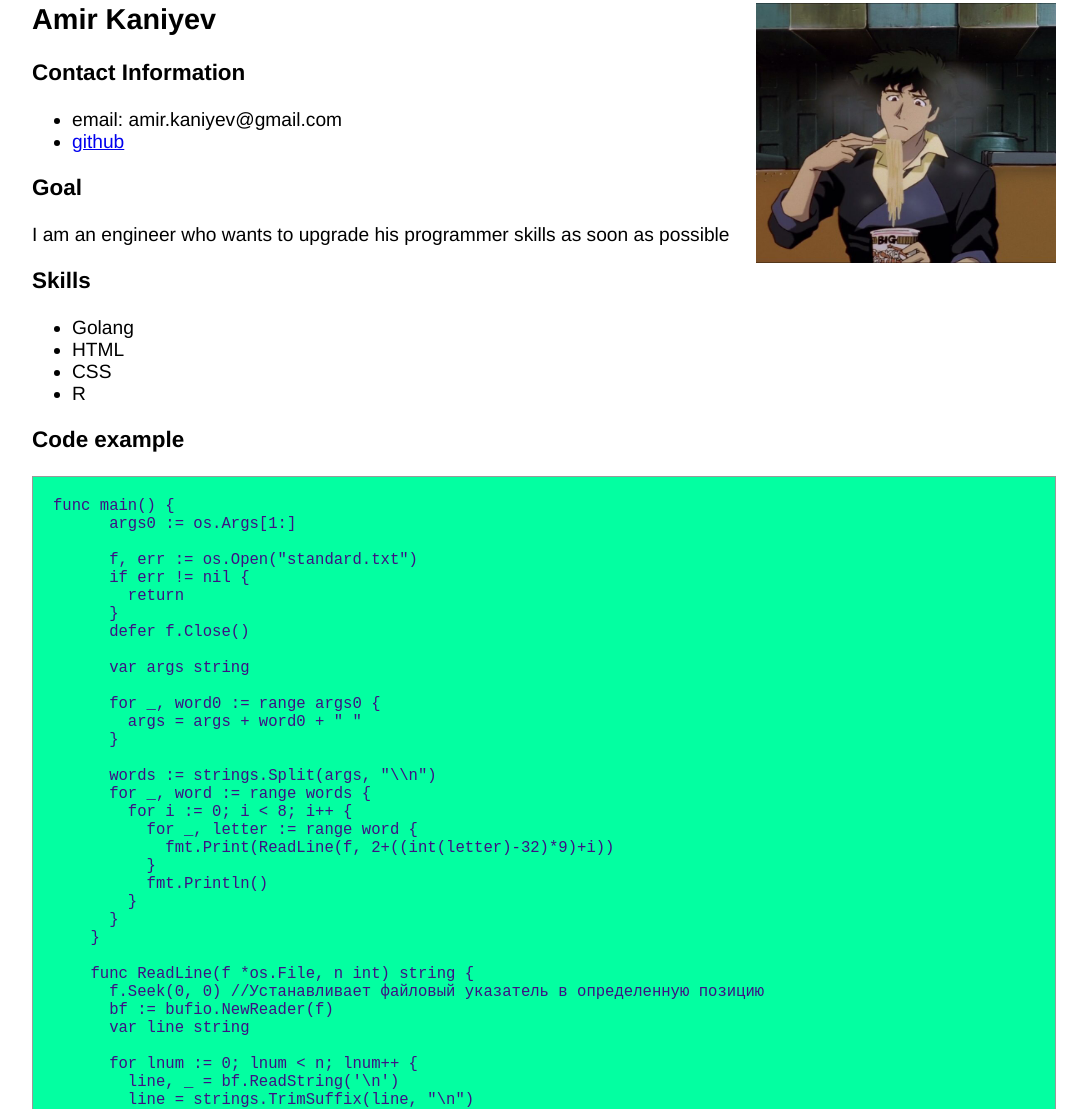
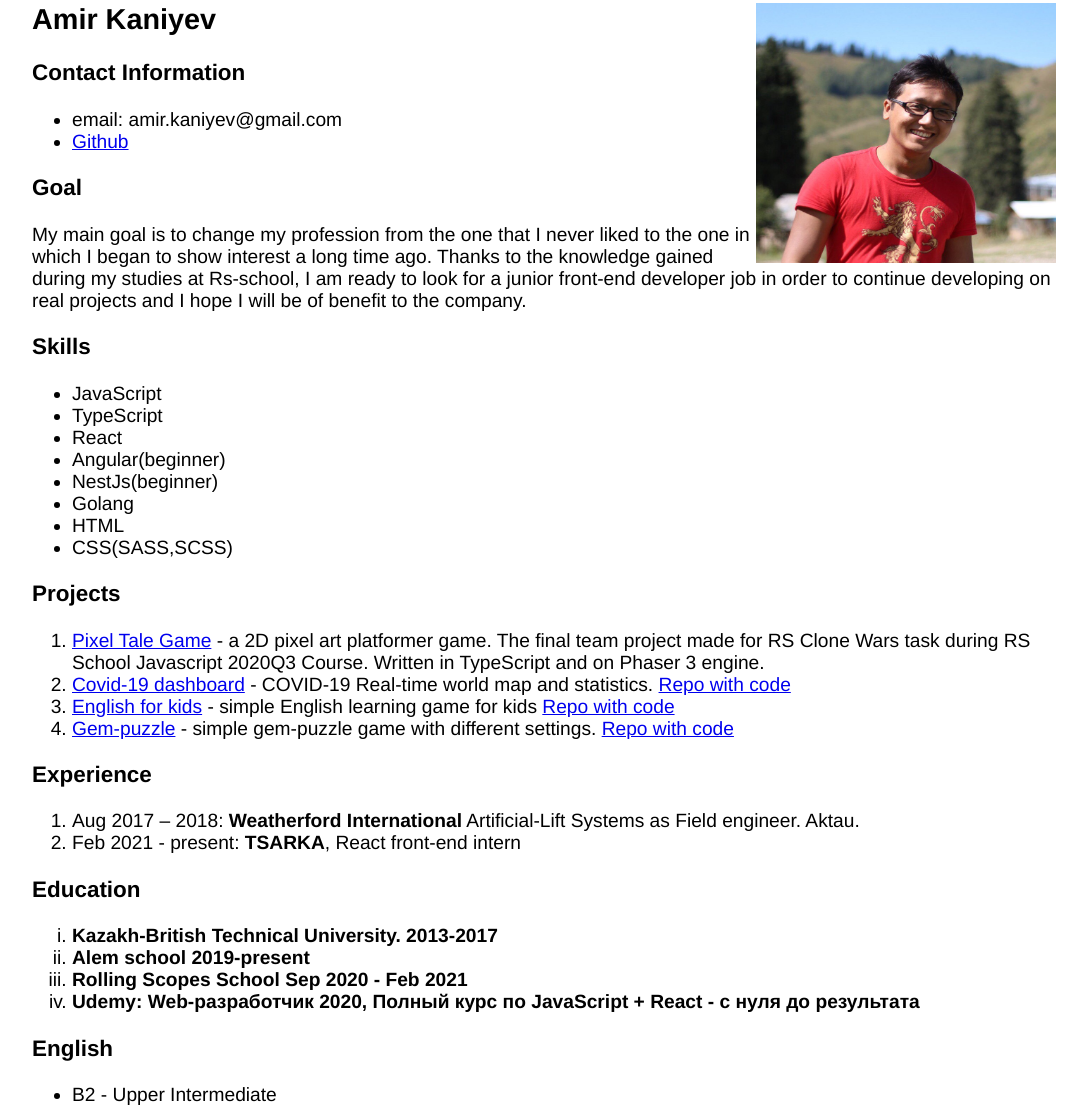
Before and after one commit to Kadamir24/rsschool-cv, a plain HTML site: page index.html in a window 1280 px wide. Shown: the part 92-1201 px from the top of the page, without its empty margins (96-1183 px from the left). Drawn offline with Linux system fonts and the light colour scheme.

Commit message:
refactor: add updated info

```diff
--- a/index.html
+++ b/index.html
@@ -12,73 +12,78 @@
 <body>
   <div class="container">
     <h1>CV</h1>
-    <img src="img/Spike.jpg" alt="image" width="300" height="260">
+    <img src="img/ava.jpg" alt="image" width="300" height="260">
     <h2>Amir Kaniyev</h2>
     <h3>Contact Information</h3>
     <ul>
       <li>email: amir.kaniyev@gmail.com</li>
       <li>
-        <a href="https://github.com/Kadamir24">github</a>
+        <a href="https://github.com/Kadamir24">Github</a>
       </li>
     </ul>
     <h3>Goal</h3>
-    <p>I am an engineer who wants to upgrade his programmer skills as soon as possible</p>
+    <p>
+      My main goal is to change my profession from the one that I never liked to the one in which I began to show interest a long time ago.
+Thanks to the knowledge gained during my studies at Rs-school, I am ready to look for a junior front-end developer job in order to continue developing on real projects and I hope I will be of benefit to the company.
+    </p>
+    <div>
       <h3>Skills</h3>
       <ul>
+        <li>JavaScript</li>
+        <li>TypeScript</li>
+        <li>React</li>
+        <li>Angular(beginner)</li>
+        <li>NestJs(beginner)</li>
         <li>Golang</li>
         <li>HTML</li>
-      <li>CSS</li>
-      <li>R</li>
+        <li>CSS(SASS,SCSS)</li>
       </ul>
-    <h3>Code example</h3>
-    <pre><code class="go language-go">func main() {
-      args0 := os.Args[1:]
+    </div>
 
-      f, err := os.Open("standard.txt")
-      if err != nil {
-        return
-      }
-      defer f.Close()
+   <div>
+    <h3>Projects</h3>
+    <ol type="1">
+      <li>
+        <a href="https://github.com/temir-cs/rs-clone">Pixel Tale Game</a> - a 2D pixel art platformer game. The final team project made for RS Clone Wars task during RS School Javascript 2020Q3 Course. Written in TypeScript and on Phaser 3 engine.
+      </li>
+      <li>
+        <a href="https://kadamir24-covid-dashboard.netlify.app/">Covid-19 dashboard</a> - COVID-19 Real-time world map and statistics.
+        <a href="https://github.com/rolling-scopes-school/kadamir24-JS2020Q3/tree/covid-dashboard">Repo with code</a>
+      </li>
+      <li>
+        <a href="https://kadamir24-english-for-kids.netlify.app/">English for kids</a> - simple English learning game for kids
+        <a href="https://github.com/rolling-scopes-school/kadamir24-JS2020Q3/tree/english-for-kids">Repo with code</a>
+      </li>
+      <li>
+        <a href="https://rolling-scopes-school.github.io/kadamir24-JS2020Q3/gem-puzzle/">Gem-puzzle</a> - simple gem-puzzle game with different settings.
+        <a href="https://github.com/rolling-scopes-school/kadamir24-JS2020Q3/tree/gem-puzzle">Repo with code</a>
+      </li>
+    </ol>
+   </div>
 
-      var args string
+   <div>
+    <h3>Experience</h3>
+    <ol type="1">
+      <li>Aug 2017 – 2018: <strong>Weatherford International</strong> Artificial-Lift Systems as Field engineer. Aktau.</li>
+      <li>Feb 2021 - present: <strong>TSARKA</strong>, React front-end intern</li>
+    </ol>
+   </div>
 
-      for _, word0 := range args0 {
-        args = args + word0 + " "
-      }
-
-      words := strings.Split(args, "\\n")
-      for _, word := range words {
-        for i := 0; i < 8; i++ {
-          for _, letter := range word {
-            fmt.Print(ReadLine(f, 2+((int(letter)-32)*9)+i))
-          }
-          fmt.Println()
-        }
-      }
-    }
-
-    func ReadLine(f *os.File, n int) string {
-      f.Seek(0, 0) //Устанавливает файловый указатель в определенную позицию
-      bf := bufio.NewReader(f)
-      var line string
-
-      for lnum := 0; lnum < n; lnum++ {
-        line, _ = bf.ReadString('\n')
-        line = strings.TrimSuffix(line, "\n")
-
-      }
-      return line
-    }
-
-  </code></pre>
+    <div>
       <h3>Education</h3>
       <ol type="i">
         <li><strong>Kazakh-British Technical University. 2013-2017</strong></li>
         <li><strong>Alem school 2019-present</strong></li>
+        <li><strong>Rolling Scopes School  Sep 2020 - Feb 2021</strong></li>
+        <li><strong>Udemy: Web-разработчик 2020, Полный курс по JavaScript + React - с нуля до результата</strong></li>
       </ol>
+    </div>
+
+    <div>
       <h3>English</h3>
       <ul>
-      <li>B1-Intermediate</li>
+        <li>B2 - Upper Intermediate</li>
       </ul>
     </div>
+  </div>
 </body>
```
Also changed, not shown: img/ava.jpg (added), 1 other file. Lines whose indentation alone changed are shown as unchanged.
